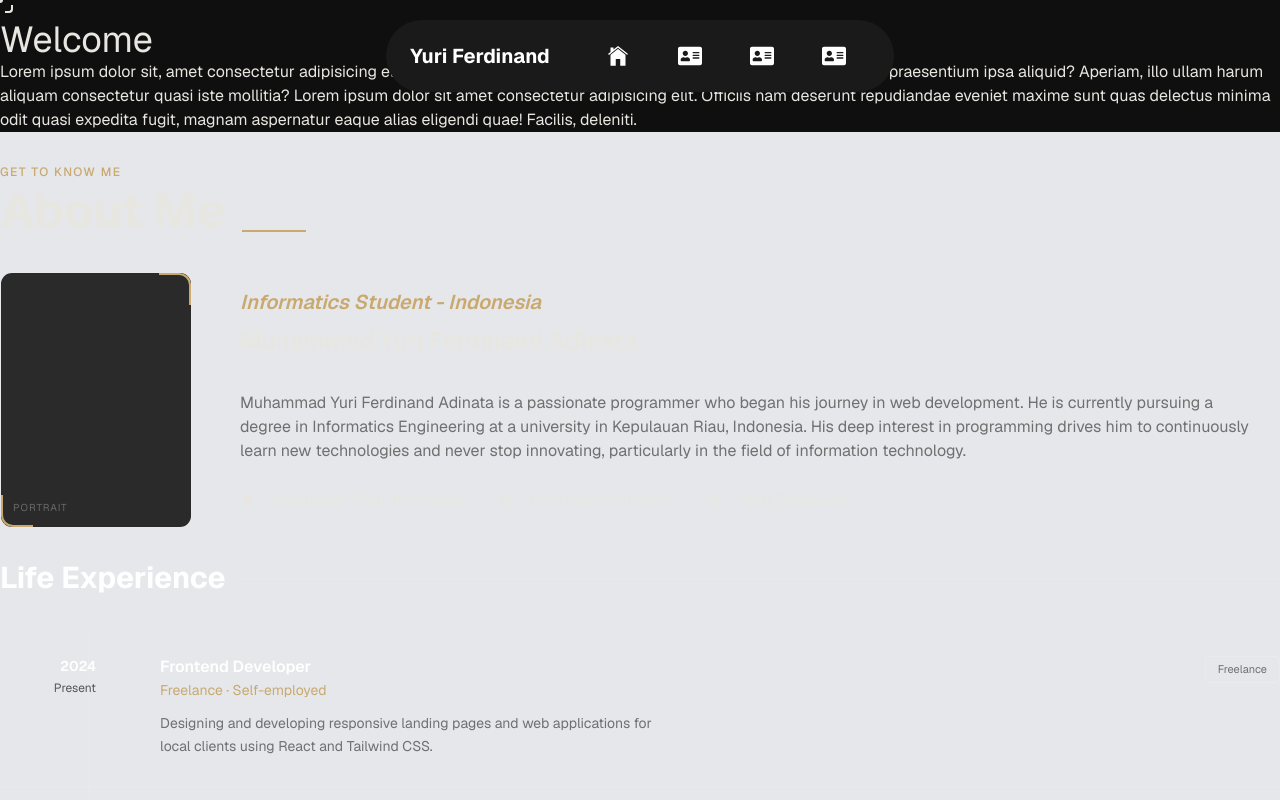
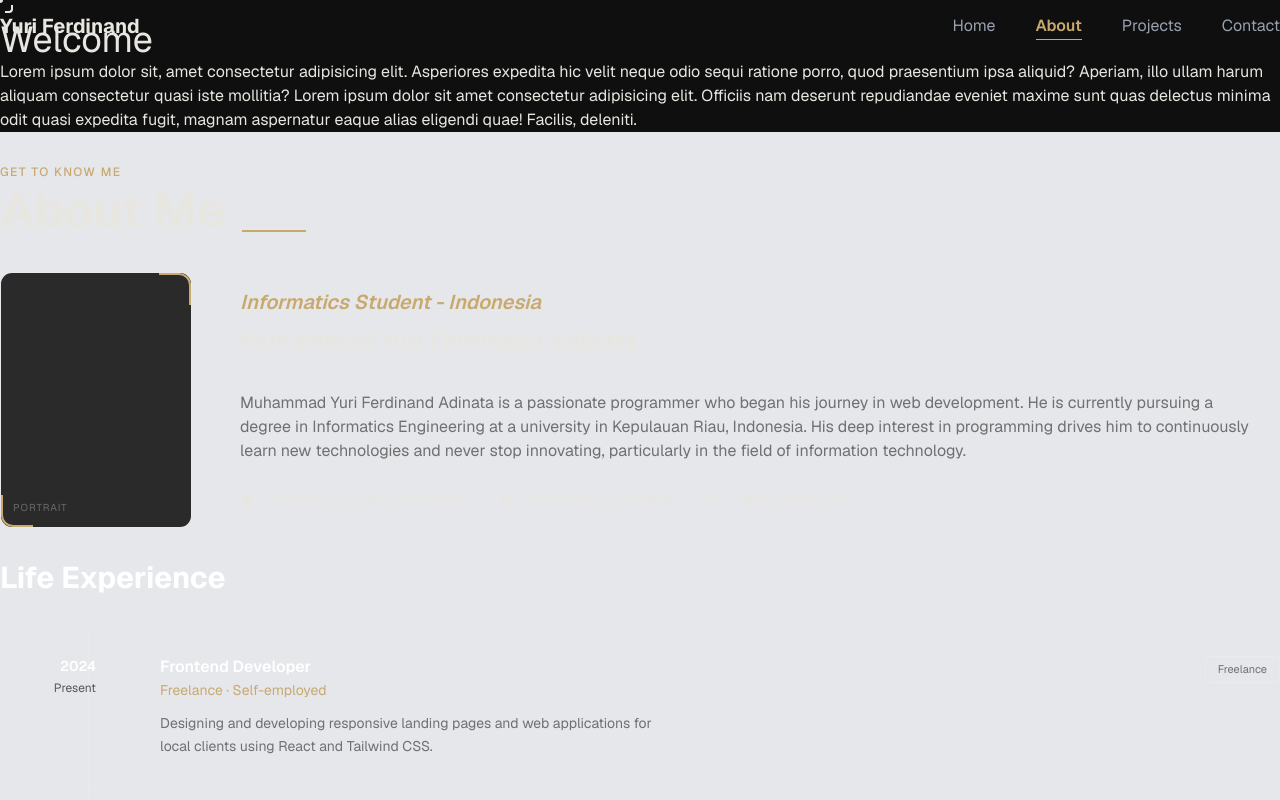
Before and after one commit to YuriFerdinand/yuri-ferdinand, a Next.js app: page / in a window 1280 px wide. Shown: the top 800 px of the page. Built offline with nearby package versions, Linux system fonts and the light colour scheme.

Commit message:
navbar baru

```diff
--- a/components/Navbar.tsx
+++ b/components/Navbar.tsx
@@ -1,40 +1,104 @@
 "use client";
-
-import { useState } from "react";
+import { useEffect, useState } from "react";
 import { IoIosHome } from "react-icons/io";
 import { FaAddressCard } from "react-icons/fa";
-import Link from "next/link";
 
 export default function Navbar() {
-  const [Hover, setHover] = useState(false);
-
+  const [Scroll, setScroll] = useState(false);
+  const [Active, setActive] = useState("Home");
   const menuItems = [
-    { name: "Home", href: "#home", logo: <IoIosHome size={24} /> },
-    { name: "About", href: "#about", logo: <FaAddressCard size={24} /> },
-    { name: "Projects", href: "#projects", logo: <FaAddressCard size={24} /> },
-    { name: "Contact", href: "#contact", logo: <FaAddressCard size={24} /> },
+    { name: "Home", href: "#home", id: "home", logo: <IoIosHome size={24} /> },
+    { name: "About", href: "#about", id: "about", logo: <FaAddressCard size={24} /> },
+    { name: "Projects", href: "#projects", id: "projects", logo: <FaAddressCard size={24} /> },
+    { name: "Contact", href: "#contact", id: "contact", logo: <FaAddressCard size={24} /> },
   ];
 
+  useEffect(() => {
+    const hero = document.querySelector("#home");
+    if (!hero) return;
+    const obs = new IntersectionObserver(
+      ([entry]) => {
+      setScroll(!entry.isIntersecting);
+    }, {threshold: 0.1});
+    obs.observe(hero);
+    return () => obs.disconnect();
+    },[]);
+
+  useEffect(() => {
+    const sectionId = menuItems.map((item) => item.id);
+    const sections = sectionId
+      .map((id) => document.querySelector(`#${id}`))
+      .filter(Boolean) as Element[];
+
+    const obs = new IntersectionObserver(
+      (entries) => {
+        entries.forEach((entry) => {
+          if(entry.isIntersecting) {
+            setActive(entry.target.id);
+          }
+        });
+      },
+      {
+        threshold: 0,
+        rootMargin: "-40% 0px -60% 0px"
+      }
+    );
+    sections.forEach((section) => obs.observe(section));
+    return () => obs.disconnect();
+  })
+
   return (
-    <nav className="absolute top-5 left-0 w-full flex justify-center z-50 px-4">
+  <nav
+    className={`fixed top-0 left-0 right-0 z-50 transition-all duration-500 ${
+      Scroll
+        ? "bg-[#0f0f0f]/90 backdrop-blur-md shadow-lg"
+        : "bg-transparent"
+    }`}
+  >
+    <div className="container mx-auto flex justify-between py-3">
+      <h1 className="font-bold text-xl">Yuri Ferdinand</h1>
+      <div className="flex gap-10">
+        {menuItems.map((item) => (
+          <a
+            key={item.name}
+            href={item.href}
+            className={`text-base transition-all duration-300 flex items-center gap-1 ${
+              Active === item.id
+                ? "text-[#c9a96e] font-semibold border-b border-[#c9a96e]"
+                : "text-gray-400 hover:text-[#c9a96e]"
+            }`}
+          >
+            {item.name}
+          </a>
+        ))}
+      </div>
+
+    </div>
+  </nav>
+);
+
+}
+
+/*
+<nav className="fixed top-5 left-0 w-full flex justify-center z-50 px-4">
       <div
-        className="py-4 px-6 flex items-center gap-2 bg-[#1A1A1A] rounded-full transition-all duration-700 ease-in-out"
+        className="py-4 px-6 flex items-center gap-2 bg-[#c9a96e] rounded-full transition-all duration-700 ease-in-out"
         onMouseEnter={() => setHover(true)}
         onMouseLeave={() => setHover(false)}
       >
-        <h2 className="text-white font-bold text-xl mr-8">Yuri Ferdinand</h2>
+        <h2 className="text-balck font-bold text-xl mr-8">Yuri Ferdinand</h2>
 
         {menuItems.map((item) => (
           <Link
             key={item.name}
             href={item.href}
-            className="flex items-center gap-2 text-white px-4 py-2 rounded-full hover:bg-white/10 transition-colors duration-300"
+            className="flex items-center gap-2 text-black px-4 py-2 rounded-full hover:bg-white/10 transition-colors duration-300"
           >
             <span className="flex-shrink-0">{item.logo}</span>
 
             <span
               className={`
-                whitespace-nowrap text-sm overflow-hidden
+                whitespace-nowrap text-sm overflow-hidden font-bold
                 transition-all duration-300 ease-in-out
                 ${Hover ? "max-w-[100px] opacity-100" : "max-w-0 opacity-0"}`}>
               {item.name}
@@ -43,5 +107,4 @@ export default function Navbar() {
         ))}
       </div>
     </nav>
-  );
-}
+*/
```
